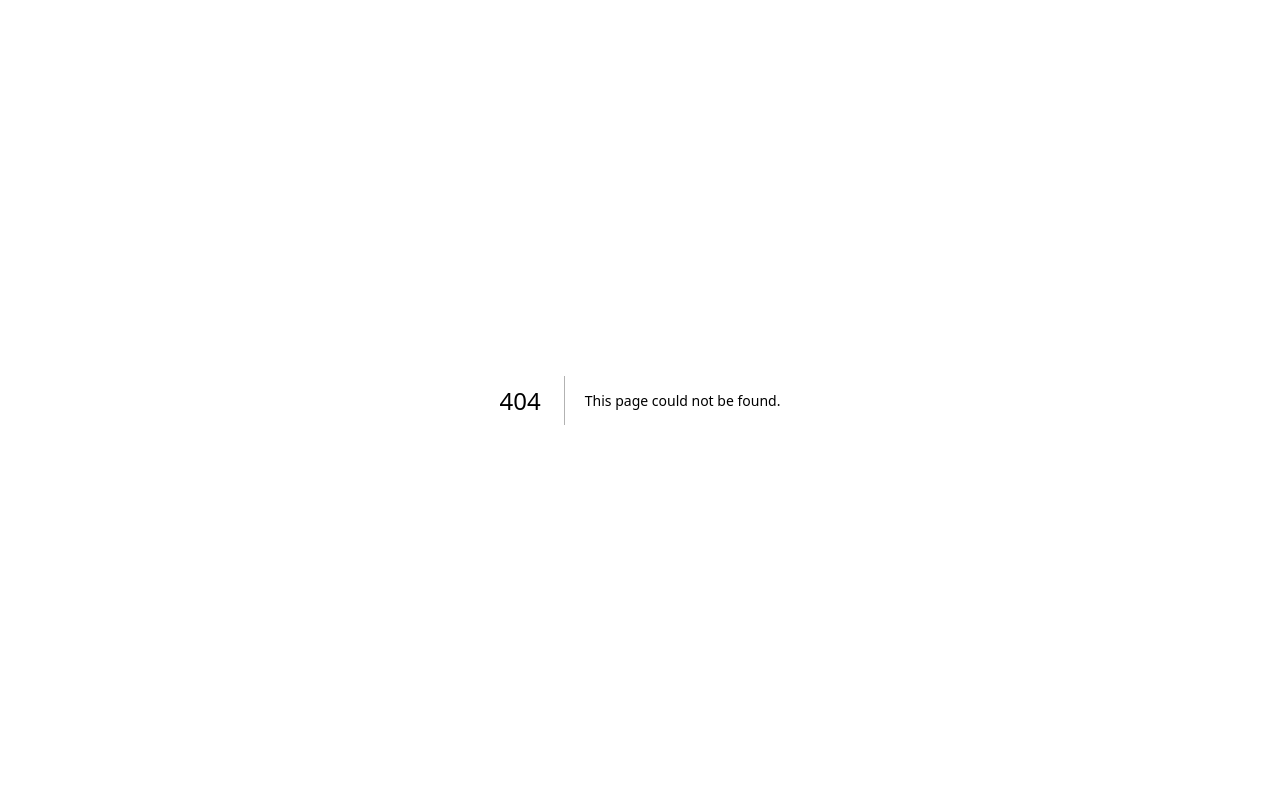
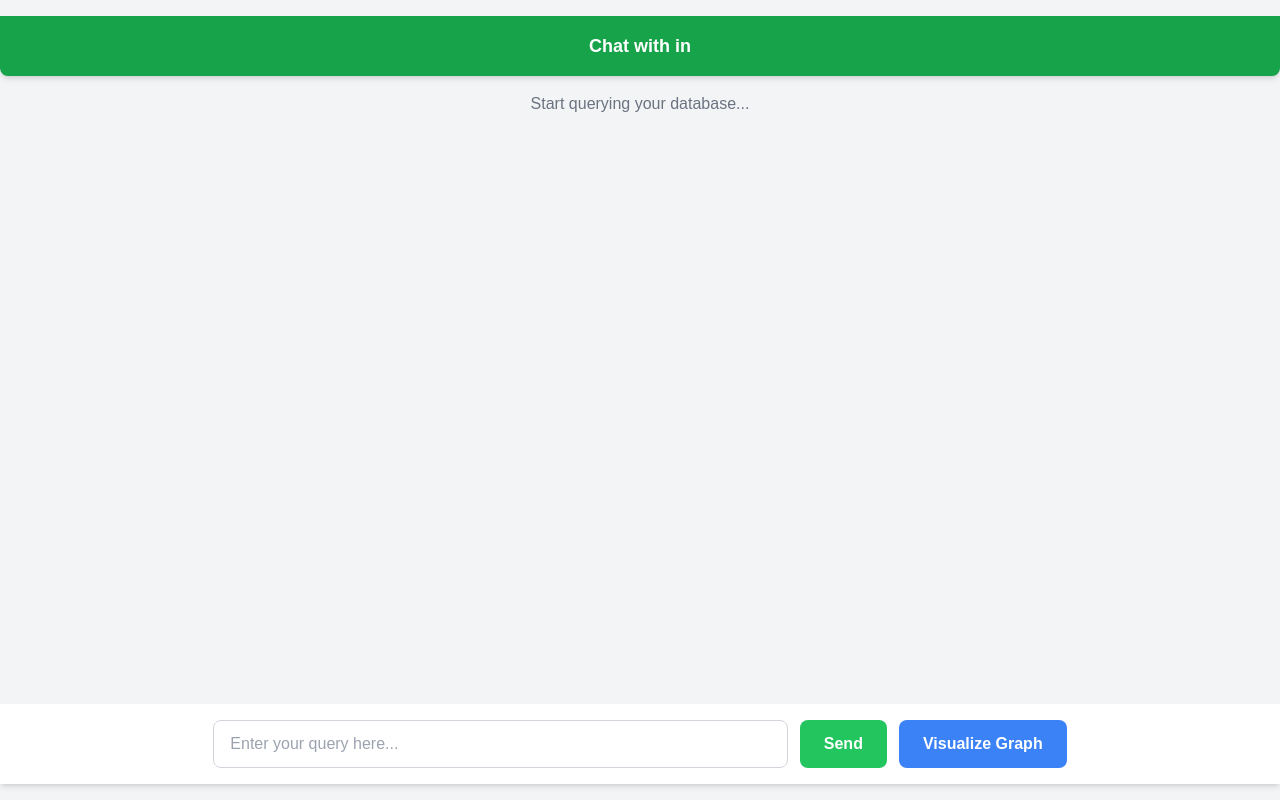
Before and after one commit to jenilparmar/queryproccessor, a Next.js app: page /chatbox in a window 1280 px wide. Before the commit this address had no page. Built offline with nearby package versions, Linux system fonts and the light colour scheme.

Commit message:
Done Some Work

```diff
--- /dev/null
+++ b/src/app/chatbox/page.jsx
@@ -0,0 +1,43 @@
+"use client";
+import React from "react";
+import { useSearchParams } from "next/navigation";
+
+const ChatBoxPage = () => {
+  const searchParams = useSearchParams();
+  const dbName = searchParams.get("dbName");
+  const colName = searchParams.get("colName");
+
+  return (
+    <div className="w-full min-h-screen flex flex-col justify-between py-4 bg-gray-100">
+      {/* Header */}
+      <div className="text-center p-4 bg-green-600 text-white text-lg font-bold rounded-b-lg shadow-md">
+        Chat with <span className="text-yellow-300">{colName}</span> in{" "}
+        <span className="text-yellow-300">{dbName}</span>
+      </div>
+
+      {/* Messages Section (Empty for now) */}
+      <div className="flex-1 p-4 overflow-auto">
+        <p className="text-gray-500 text-center">Start querying your database...</p>
+      </div>
+
+      {/* Query Input Box */}
+      <div className="w-full flex justify-center py-4 bg-white shadow-md">
+        <div className="w-8/12 flex gap-3">
+          <input
+            type="text"
+            className="flex-1 h-12 px-4 border border-gray-300 rounded-lg focus:outline-none focus:ring-2 focus:ring-green-400"
+            placeholder="Enter your query here..."
+          />
+          <button className="px-6 py-2 bg-green-500 text-white font-semibold rounded-lg hover:bg-green-600 transition">
+            Send
+          </button>
+          <button className="px-6 py-2 bg-blue-500 text-white font-semibold rounded-lg hover:bg-blue-600 transition">
+            Visualize Graph
+          </button>
+        </div>
+      </div>
+    </div>
+  );
+};
+
+export default ChatBoxPage;
--- a/src/app/dashboard/page.jsx
+++ b/src/app/dashboard/page.jsx
@@ -4,20 +4,20 @@ import Header_Dashboard from "../Components/Header_Dashboard";
 import { useSearchParams } from "next/navigation";
 import { MdKeyboardArrowDown } from "react-icons/md";
 import { BsChatDots } from "react-icons/bs";
-import Router from "next/navigation";
+import { useRouter } from "next/navigation";
 const DashboardPage = () => {
   const searchParams = useSearchParams();
   const mongodbUri = searchParams.get("uri");
-const router = useRouter();
+  const router = useRouter();
   const [databases, setDatabases] = useState([]);
   const [loading, setLoading] = useState(true);
   const [error, setError] = useState(null);
   const [openDb, setOpenDb] = useState({}); // Track which DB is expanded
-    const handleRouting = (colName , dbName)=>{
-        const encodedDbName = encodeURIComponent(dbName);
-        const encodedColName = encodeURIComponent(colName);
-        router.push(`/chatBox?dbName=${encodedDbName}&colName=${encodedColName}`)
-    }
+  const handleRouting = (colName, dbName) => {
+    const encodedDbName = encodeURIComponent(dbName);
+    const encodedColName = encodeURIComponent(colName);
+    router.push(`/chatbox?dbName=${encodedDbName}&colName=${encodedColName}`);
+  };
   useEffect(() => {
     if (!mongodbUri) {
       setError("MongoDB URI not found in URL.");
@@ -91,7 +91,7 @@ const router = useRouter();
                           key={col}
                           className="w-full flex flex-row justify-between px-2 py-4 hover:bg-gray-300 font-semibold text-green-600">
                           <p>{col}</p>
-                          <BsChatDots className="text-2xl hover:text-green-600 hover:scale-105 transition-all duration-200" />
+                          <BsChatDots onClick={()=>{handleRouting(col , db.database)}} className="text-2xl hover:text-green-600 hover:scale-105 transition-all duration-200" />
                         </div>
                       ))
                     ) : (
```
